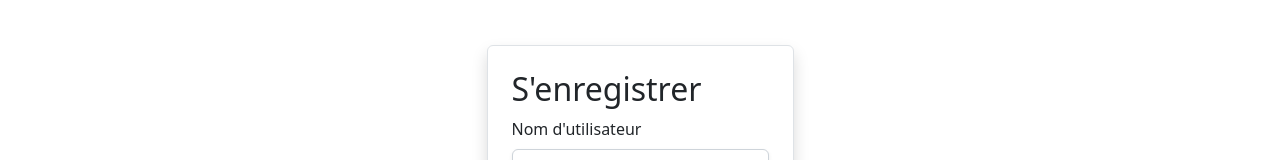
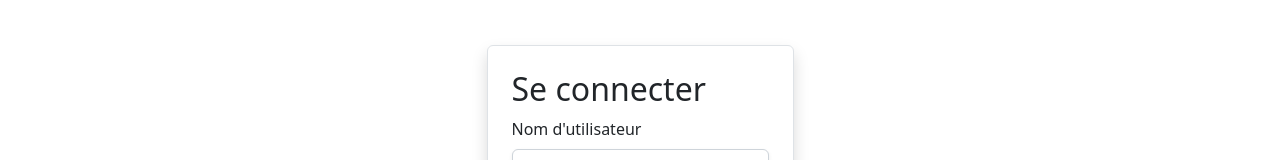
Before and after one commit to etienne-hlr/resto_service, a React (Create React App) app in the folder front/: page /admin in a window 1280 px wide. Shown: the part 633-793 px from the top of the page. Built offline with nearby package versions, Linux system fonts and the light colour scheme.

Commit message:
need to correct bug while adding a photo during webcam

```diff
--- a/front/src/components/Authentication/Signin.js
+++ b/front/src/components/Authentication/Signin.js
@@ -1,12 +1,12 @@
 import Button from "react-bootstrap/Button";
 import Form from "react-bootstrap/Form";
 
-function Signup() {
+function Signin() {
   return (
     <div className="d-flex justify-content-center p-5">
       <div className="w-15"></div>
       <div className="border rounded p-4 shadow">
-        <h2>S'enregistrer</h2>
+        <h2>Se connecter</h2>
         <Form>
           <Form.Group className="mb-3" controlId="formUsername">
             <Form.Label>Nom d'utilisateur</Form.Label>
@@ -36,4 +36,4 @@ function Signup() {
   );
 }
 
-export default Signup;
+export default Signin;
```
